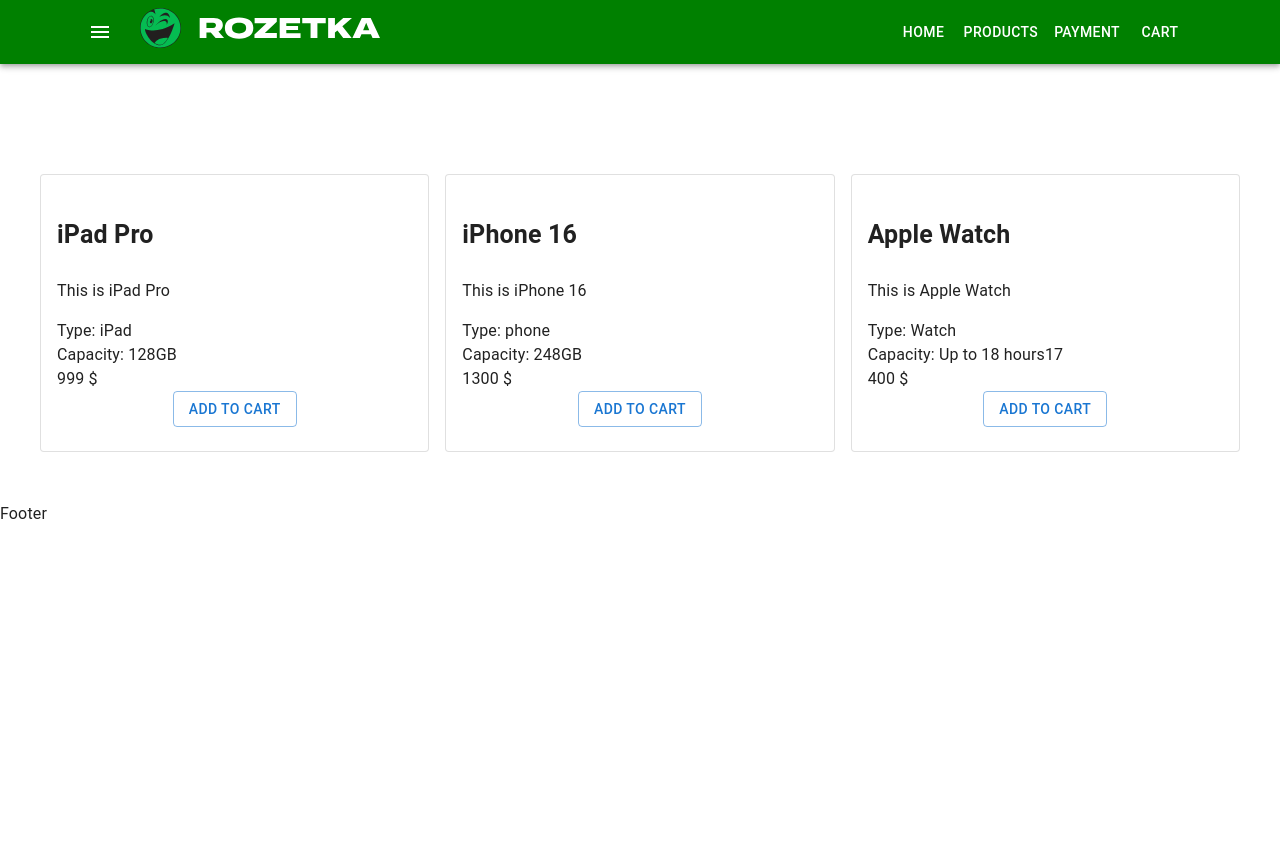
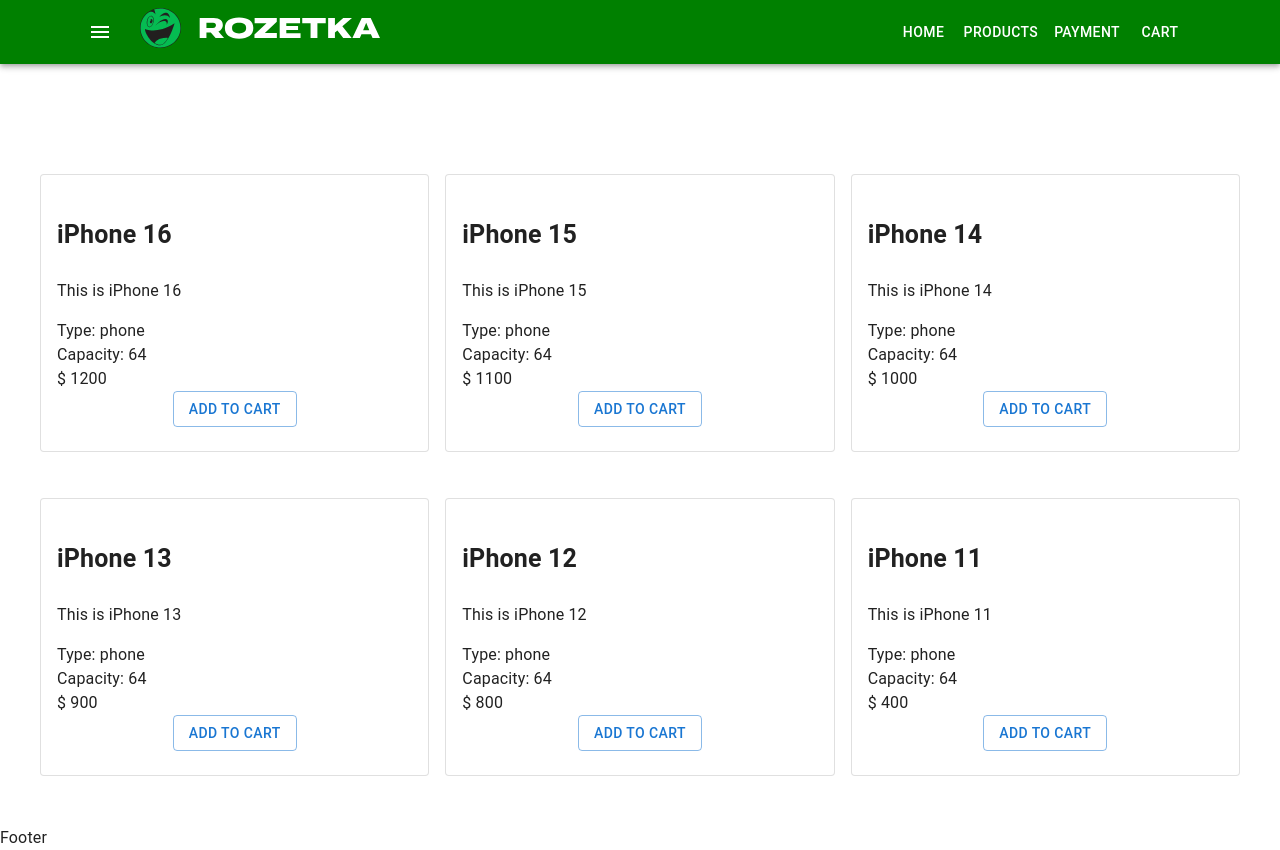
Before and after one commit to Taras-Prodan/react-shop-project-16-03, a React (Create React App) app: page / in a window 1280 px wide. Before the commit the page ends 800 px from the top, so only its background shows below. Built offline with nearby package versions, Linux system fonts and the light colour scheme.

Commit message:
Створили масив для товарів і додали prop KEY

```diff
--- a/src/components/Products/ProductListItem.tsx
+++ b/src/components/Products/ProductListItem.tsx
@@ -4,9 +4,9 @@
 type Props = {
     title: string
     description: string
-    features: string
+    type: string
     capacity: string
-    price: string
+    price: number
 }
 
 const ProductListItem = ({
@@ -14,7 +14,7 @@
     description,
     capacity,
     price,
-    features,
+    type,
 }: Props) => {
     return (
         <>
@@ -29,9 +29,9 @@
                 <CardContent>
                     <h3 className="product-title">{title}</h3>
                     <p className="product-description">{description}</p>
-                    <div className="product-features">Type: {features}</div>
+                    <div className="product-features">Type: {type}</div>
                     <div className="product-capacity">Capacity: {capacity}</div>
-                    <div className="product-price">{price} $</div>
+                    <div className="product-price"> $ {price}</div>
                     <div className="btns-wrapper">
                         <Button variant="outlined">Add to cart</Button>
                     </div>
--- a/src/components/Products/ProductsList.tsx
+++ b/src/components/Products/ProductsList.tsx
@@ -1,8 +1,12 @@
 import { Grid, Typography } from '@mui/material'
 import ProductListItem from './ProductListItem'
 import './ProductListItem.css'
+import { productsArray } from 'utils/productsArray'
 
 type Props = {}
+
+console.log(productsArray)
+
 const ProductsList = (props: Props) => {
     return (
         <>
@@ -14,33 +18,17 @@
                 }}
             ></Typography>
             <Grid container spacing={2}>
-                <Grid item xs={12} sm={6} lg={4}>
-                    <ProductListItem
-                        title="iPad Pro"
-                        description="This is iPad Pro"
-                        features="iPad"
-                        capacity="128GB"
-                        price="999"
-                    />
-                </Grid>
-                <Grid item xs={12} sm={6} lg={4}>
-                    <ProductListItem
-                        title="iPhone 16"
-                        description="This is iPhone 16"
-                        features="phone"
-                        capacity="248GB"
-                        price="1300"
-                    />
-                </Grid>
-                <Grid item xs={12} sm={6} lg={4}>
-                    <ProductListItem
-                        title="Apple Watch"
-                        description="This is Apple Watch"
-                        features="Watch"
-                        capacity="Up to 18 hours17"
-                        price="400"
-                    />
-                </Grid>
+                {productsArray.map((product, i) => (
+                    <Grid item xs={12} sm={6} lg={4} key={i}>
+                        <ProductListItem
+                            title={product.title}
+                            description={product.description}
+                            type={product.type}
+                            capacity={product.capacity}
+                            price={product.price}
+                        />
+                    </Grid>
+                ))}
             </Grid>
         </>
     )
--- /dev/null
+++ b/src/utils/productsArray.ts
@@ -0,0 +1,53 @@
+type Product = {
+    title: string
+    description: string
+    type: string
+    capacity: string
+    price: number
+}
+
+export const productsArray: Product[] = [
+    {
+        title: 'iPhone 16',
+        description: 'This is iPhone 16',
+        type: 'phone',
+        capacity: '64',
+        price: 1200,
+    },
+    {
+        title: 'iPhone 15',
+        description: 'This is iPhone 15',
+        type: 'phone',
+        capacity: '64',
+        price: 1100,
+    },
+    {
+        title: 'iPhone 14',
+        description: 'This is iPhone 14',
+        type: 'phone',
+        capacity: '64',
+        price: 1000,
+    },
+    {
+        title: 'iPhone 13',
+        description: 'This is iPhone 13',
+        type: 'phone',
+        capacity: '64',
+        price: 900,
+    },
+    {
+        title: 'iPhone 12',
+        description: 'This is iPhone 12',
+        type: 'phone',
+        capacity: '64',
+        price: 800,
+    },
+    {
+        title: 'iPhone 11',
+        description: 'This is iPhone 11',
+        type: 'phone',
+        capacity: '64',
+        price: 400,
+    },
+
+]
```
